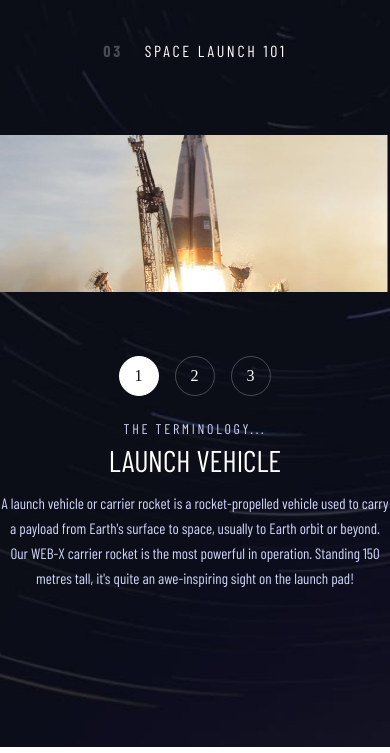
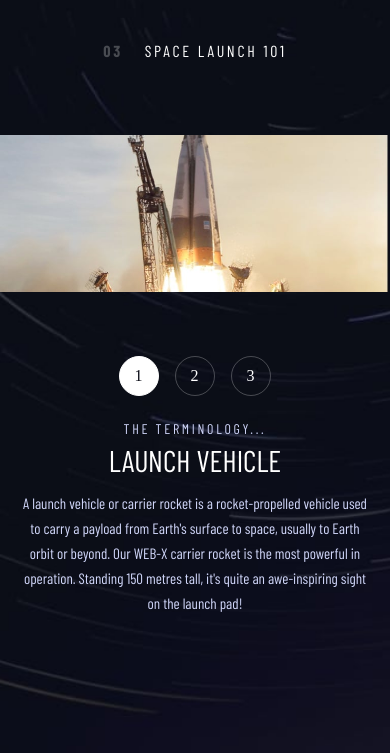
Before and after one commit to Jimrealf/space-tourism, a plain HTML site: page technology/technology.html in a window 390 px wide. Shown: the part 97-850 px from the top of the page. Drawn offline with nearby package versions, Linux system fonts and the light colour scheme; a web font is replaced by a local one.

Commit message:
Fix mobile screen

```diff
--- a/technology/technology.css
+++ b/technology/technology.css
@@ -215,5 +215,7 @@
     font-size: 1.5rem;
     line-height: 2.5rem;
     margin-bottom: 5.633rem;
+    max-width: 32.7rem;
+    align-self: center;
   }
 }
```
